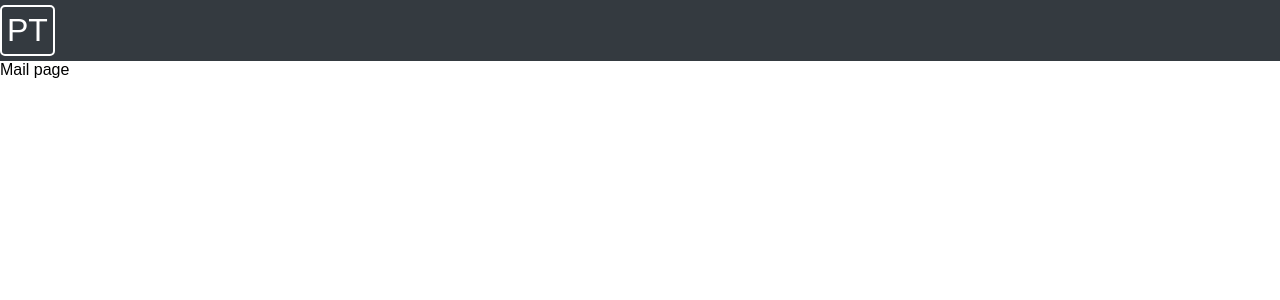
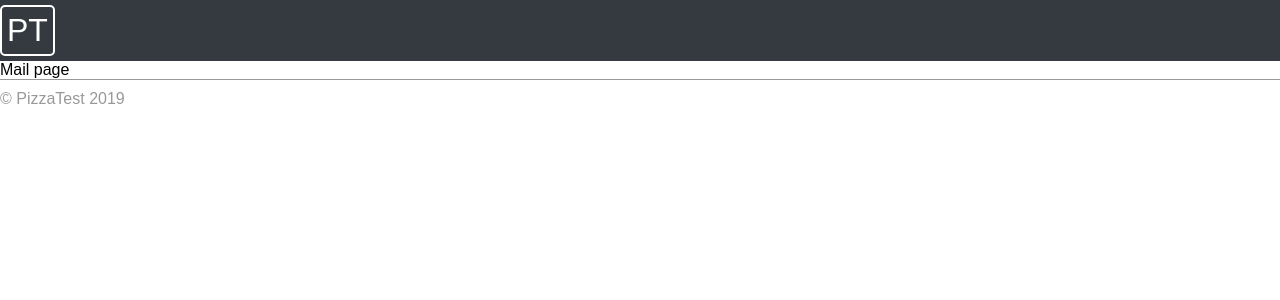
Before and after one commit to vasa-c/pizza-test-frontend, a Nuxt app: page / in a window 1280 px wide. Shown: the top 300 px of the page. Built offline with nearby package versions, Linux system fonts and the light colour scheme.

Commit message:
Layout: footer & copyright

```diff
--- /dev/null
+++ b/components/layout/LayoutFooter.vue
@@ -0,0 +1,20 @@
+<template>
+    <footer>
+        <div class="wrapper">
+            &copy; PizzaTest 2019
+        </div>
+    </footer>
+</template>
+
+<script>
+    export default {
+    }
+</script>
+
+<style>
+    footer {
+        border-top: 1px solid #999999;
+        color: #999999;
+        padding-top: 10px;
+    }
+</style>
--- a/layouts/default.vue
+++ b/layouts/default.vue
@@ -2,15 +2,18 @@
     <div>
         <layout-header></layout-header>
         <nuxt />
+        <layout-footer></layout-footer>
     </div>
 </template>
 
 <script>
     import LayoutHeader from "~/components/layout/LayoutHeader";
+    import LayoutFooter from "~/components/layout/LayoutFooter";
 
     export default {
         components: {
             LayoutHeader,
+            LayoutFooter,
         },
     }
 </script>
```
